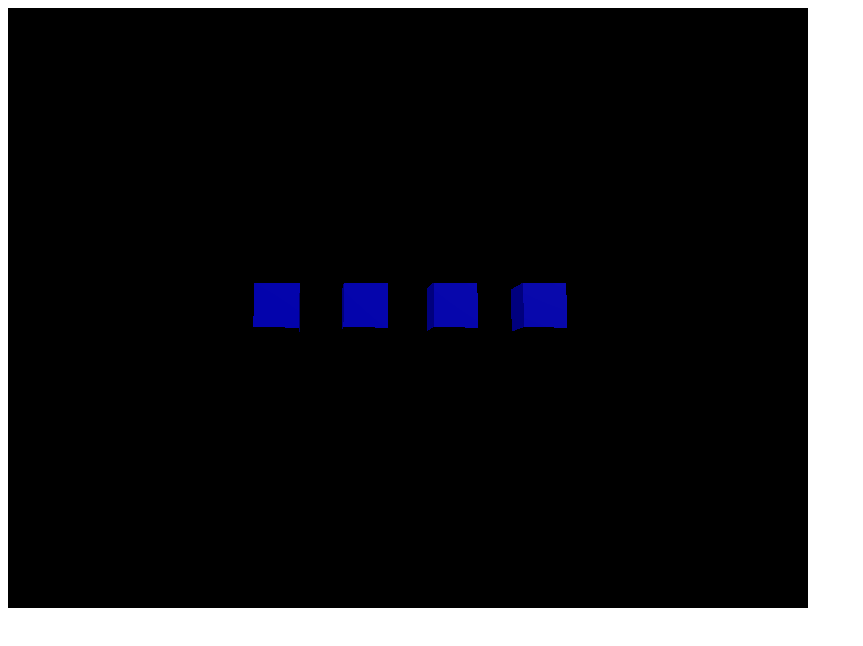
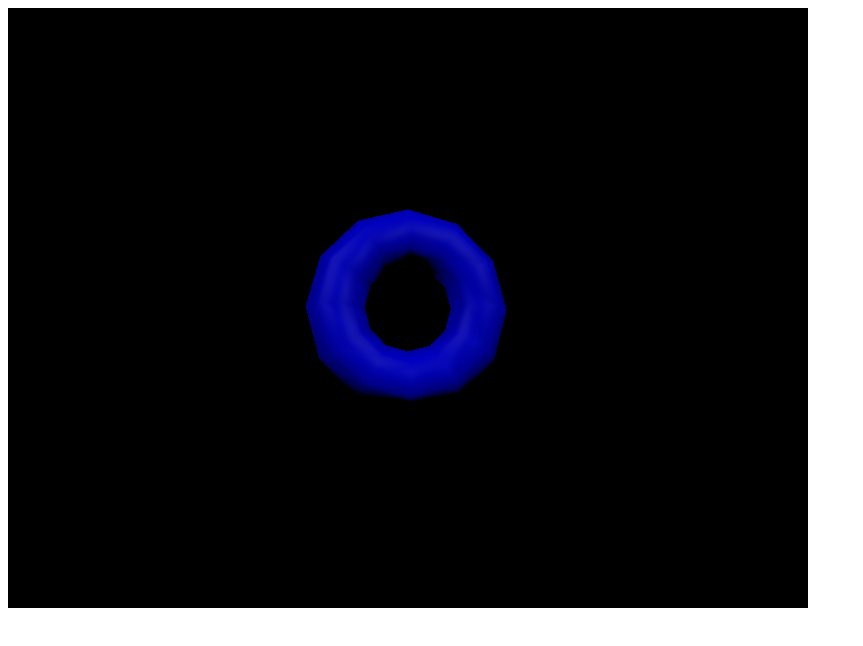
Before and after one commit to Yuki-137/CG_report2, a plain HTML site: page index.html in a window 1280 px wide. Shown: the whole page, without its empty margins (0-863 px from the left). Drawn offline with nearby package versions, Linux system fonts and the light colour scheme.

Commit message:
Update index.html

```diff
--- a/index.html
+++ b/index.html
@@ -2,7 +2,7 @@
 <html lang="ja">
 <head>
   <meta charset="UTF-8">
-  <title>sample1</title>
+  <title>sample6</title>
 
   <!-- three.jsを読み込む(ローカル) -->
   <!-- <script src="./three.js"></script> -->
@@ -28,24 +28,17 @@
     // カメラを作成
     var camera = new THREE.PerspectiveCamera(45, width / height, 1, 1000);
 
-    // 箱を作成
-    var geometry = new THREE.BoxGeometry(0.3, 0.3, 0.3);
-    var material = new THREE.MeshPhongMaterial({ color: 0x0000ff });
-    var box1 = new THREE.Mesh(geometry, material);
-    box1.position.set(0.3,0,-5);
-    scene.add(box1);
-    //
-    var box2 = new THREE.Mesh(geometry, material);
-    box2.position.set(0.9,0,-5);
-    scene.add(box2);
-    //
-    var box3 = new THREE.Mesh(geometry, material);
-    box3.position.set(-0.3,0,-5);
-    scene.add(box3);
-    //
-    var box4 = new THREE.Mesh(geometry, material);
-    box4.position.set(-0.9,0,-5);
-    scene.add(box4);
+//ドーナッツ
+var torusGeometry = new THREE.TorusGeometry( 0.5, 0.2, 6, 12 );
+//半径、ドーナッツの太さ、ドーナッツのチューブ方向の分割数、水平方向の分割数
+var torusMaterial = new THREE. MeshPhongMaterial( { color: 0x0000ff } );
+var torus = new THREE.Mesh( torusGeometry, torusMaterial );
+torus.position.set( 0, 0, -5);
+scene.add( torus );
+
+
+
+
 
     // 平行光源1
     var directionalLight1 = new THREE.DirectionalLight(0xffffff);
@@ -63,14 +56,8 @@
       requestAnimationFrame(update);
 
       // 箱を回転させる
-      box1.rotation.x += 0.01;
-      box1.rotation.y += 0.01;
-      box2.rotation.x += 0.01;
-      box2.rotation.y += 0.01;
-      box3.rotation.x += 0.01;
-      box3.rotation.y += 0.01;
-      box4.rotation.x += 0.01;
-      box4.rotation.y += 0.01;
+      torus.rotation.x += 0.01;
+      torus.rotation.y += 0.01;
 
       renderer.render(scene, camera);
     };
```
